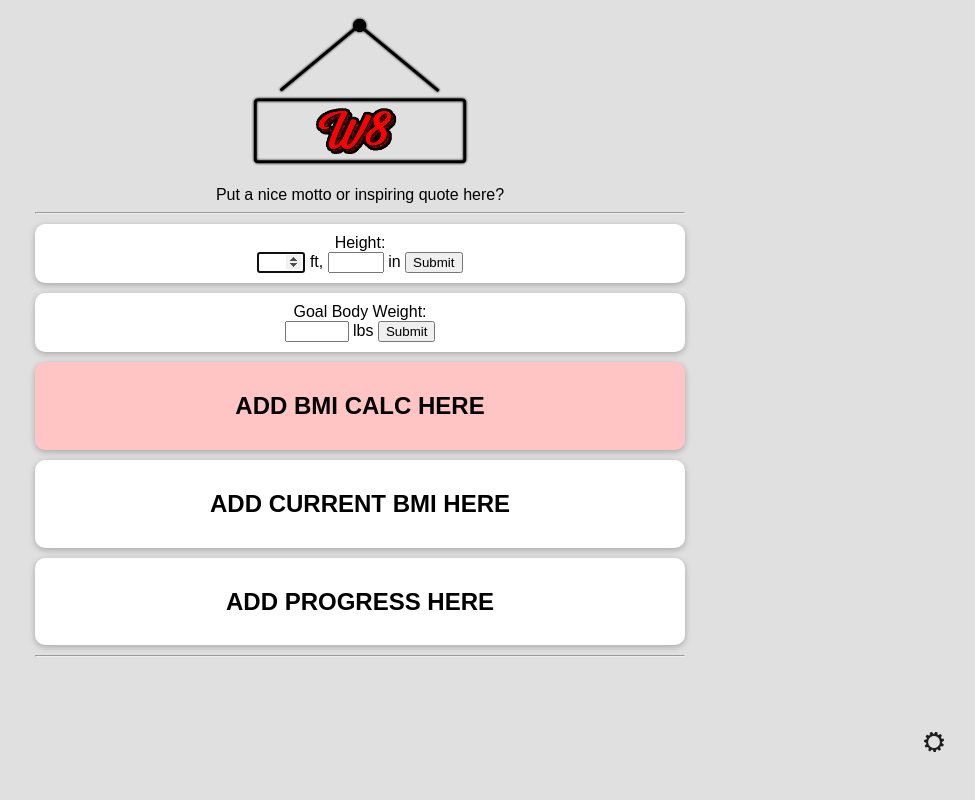
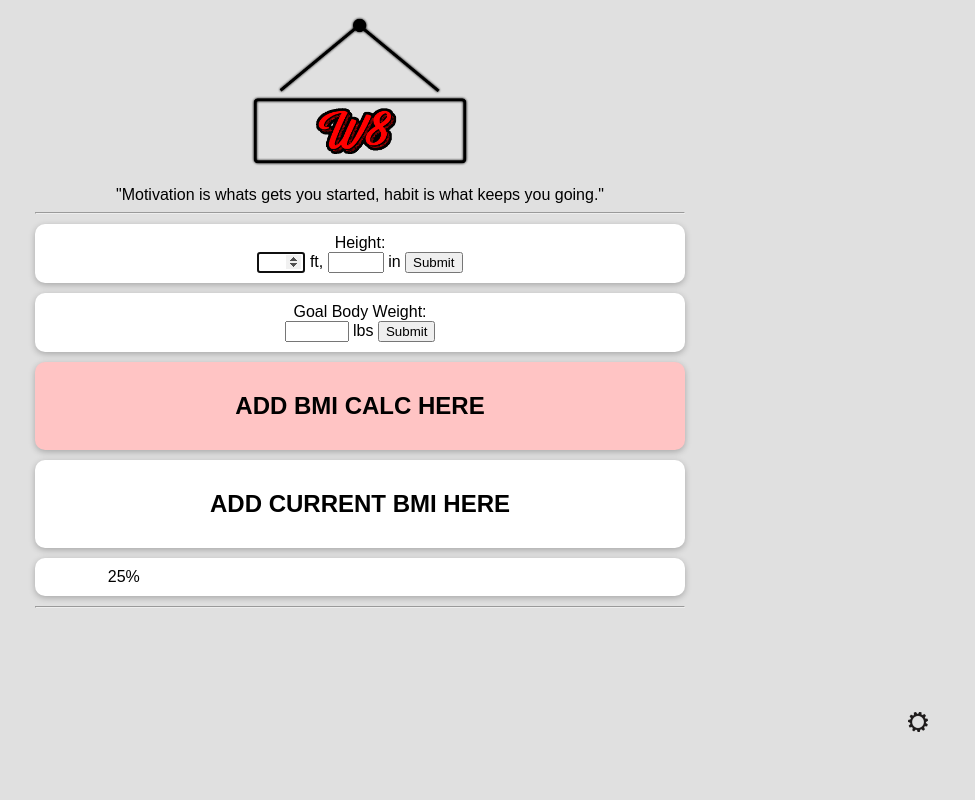
Before and after one commit to GrantOakland/W8, a PHP site: page / in a window 1280 px wide. Shown: the whole page, without its empty margins (280-1255 px from the left). Run offline with PHP 8.4, Linux system fonts and the light colour scheme.

Commit message:
menu and progress

```diff
--- a/index.html
+++ b/index.html
@@ -16,7 +16,7 @@
 				<img id="logo" src="/images/logo.png" alt="Logo">
 			</figure>
 			<div>
-				Put a nice motto or inspiring quote here?
+				"Motivation is whats gets you started, habit is what keeps you going."
 			</div>
 		</header>
 
@@ -45,15 +45,30 @@
 			</div>
 
 			<div class="box">
-				<h2>ADD PROGRESS HERE</h2>
+				<!-- <h2>ADD PROGRESS HERE</h2>
+				<label for="goal_prog">Goal Progress</label>
+				<progress id="goal_prog" value="0.8">80%</progress> -->
+				<div class="progress">
+					<div class="progress-bar" role="progressbar" style="width: 25%;" aria-valuenow="25" aria-valuemin="0" aria-valuemax="100">25%</div>
+				</div>
 			</div>
 			<div id="settings">
 		</main>
-
 		<hr>
 	</div>
+	<!-- </div class="menubtn">
 	<input type="image" name="imgbtn" id="settings" class="set"
-	src="/images/gear.png" alt="settings" width="20" height="20">
+	src="/images/gear.png" alt="settings" width="20" height="20"> -->
+
+	<div class="dropdown">
+		<div id="settings-options" class="dropdown-content">
+			<a id="edit-height-option" href="#">Edit Height</a>
+			<a id="reset-data-option" href="#">Reset Data</a>
+		</div>
+		<button class="dropbtn">
+			<img src="/images/gear.png" alt="settings" width="20" height="20">
+		</button>
+	</div>
 
 	<script type="module" src="/scripts/main.js"></script>
 </body>
--- a/styles/main.css
+++ b/styles/main.css
@@ -33,4 +33,42 @@ body {
 	bottom: 3.0rem;
 	right: 3.5rem;
 	cursor: pointer;
-  }
+}
+
+.dropbtn {
+	background-color: #e0e0e0;
+	/* color: white; */
+	padding: 16px;
+	font-size: 16px;
+	border: none;
+}
+
+.dropdown {
+	display: inline-block;
+	position: fixed;
+	bottom: 3.0rem;
+	right: 3.5rem;
+	cursor: pointer;
+}
+
+.dropdown-content {
+	display: none;
+	background-color: #f1f1f1;
+	min-width: 160px;
+	box-shadow: 0px 8px 16px 0px rgba(0,0,0,0.2);
+	z-index: 1;
+	position: absolute;
+	bottom: 100%;
+	right: 0;
+}
+
+.dropdown-content a {
+	color: black;
+	padding: 12px 16px;
+	text-decoration: none;
+	display: block;
+}
+
+.dropdown-content a:hover {background-color: #ddd;}
+
+.dropdown:hover .dropdown-content {display: block;}
```
